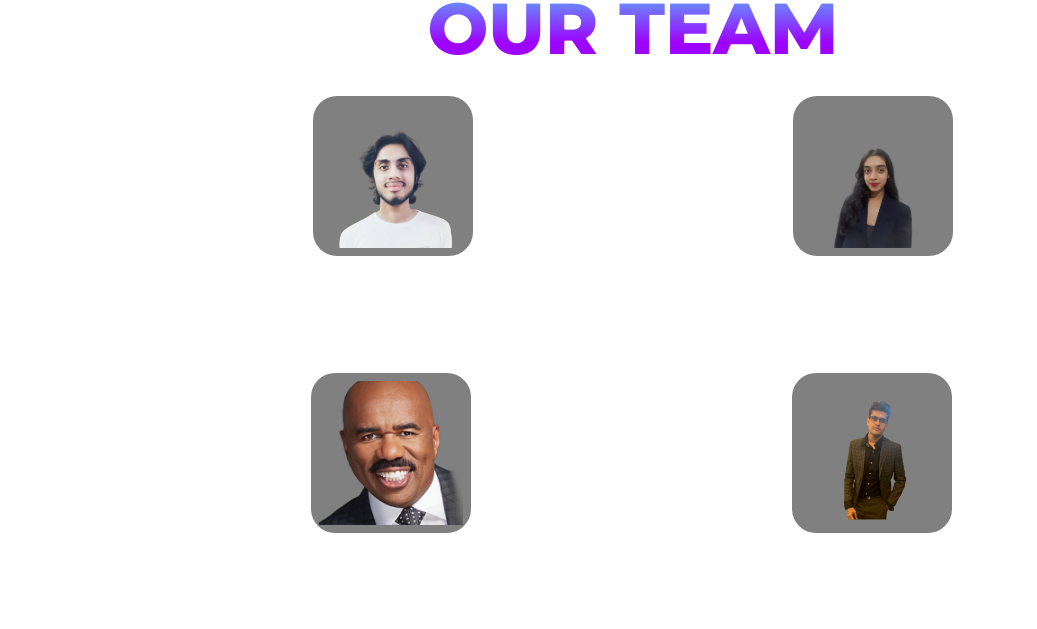
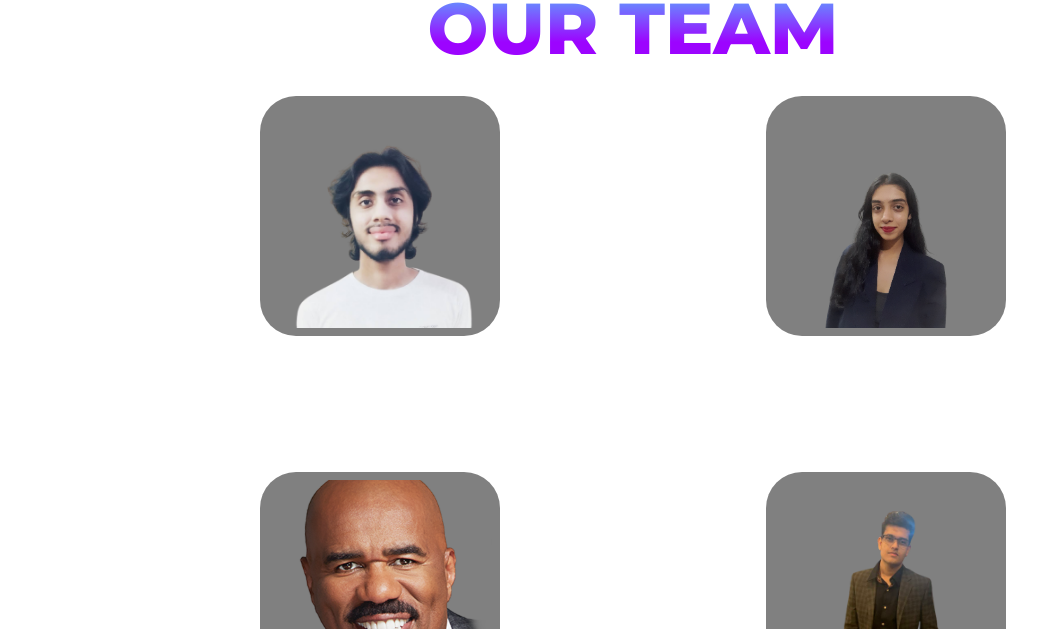
Before and after one commit to Devesh-coder/IEEE-DJSCE-Website, a React (Create React App) app: page /teams in a window 1280 px wide. Shown: the part 150-779 px from the top of the page, without its empty margins (7-1044 px from the left). Built offline with nearby package versions, Linux system fonts and the light colour scheme.

Commit message:
Updated height and width of images, changed font size

```diff
--- a/src/components/Team/Profile/Profile.module.scss
+++ b/src/components/Team/Profile/Profile.module.scss
@@ -5,21 +5,29 @@
     flex-direction: column;
     justify-content: center;
     align-items: center;
-    gap: .2rem;
+    gap: .5rem;
+
+    .profile__name{
+        font-size: 1.5rem;
+    }
+
+    .profile__title{
+        font-size: .95rem;
+    }
 
     .profile__background{
         display: flex;
         justify-content: center;
         align-items: center;
-        height: 10rem;
-        width: 10rem;
+        height: 15rem;
+        width: 15rem;
         background-color: gray;
         border-radius: 15%;
 
         img{
 
-            width: 9rem;
-            height: 9rem;
+            width: 14rem;
+            height: 14rem;
         }
     }
     .profile__name{
```
